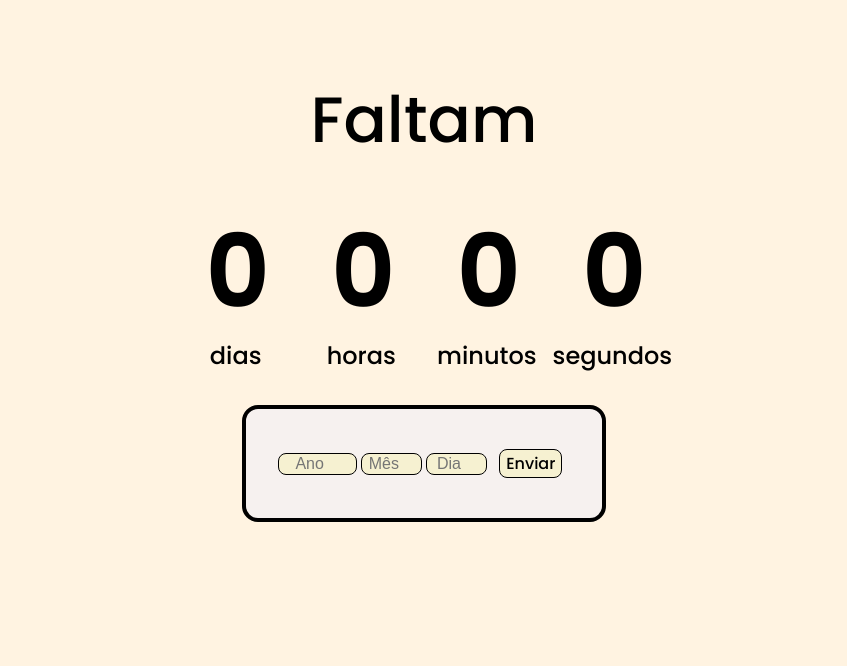
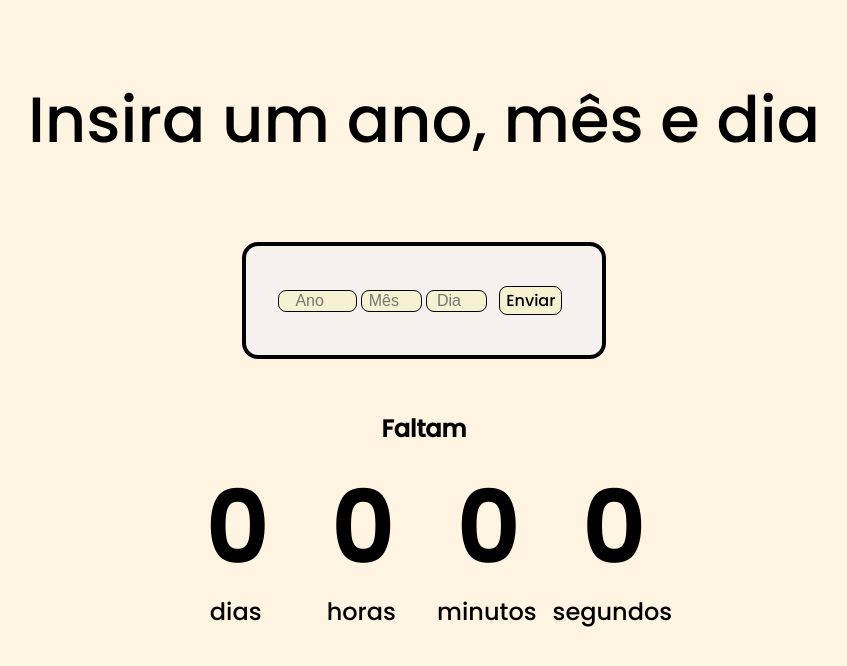
Before and after one commit to LeonardoTorresRodrigues/contador, a plain HTML site: page index.html in a window 1280 px wide. Shown: the whole page, without its empty margins (216-1063 px from the left). Drawn offline with Linux system fonts and the light colour scheme.

Commit message:
Alterando local do input e adicionando tag h2

```diff
--- a/index.html
+++ b/index.html
@@ -9,7 +9,17 @@
     <title>Contador</title>
 </head>
 <body>
-    <h1>Faltam</h1>
+
+    <h1>Insira um ano, mês e dia</h1>
+
+    <div class="input-container">
+        <input type="number" name="year" min="2022" max="2112" id="year" placeholder="Ano">
+        <input type="number" name="month" min="1" max="12" id="month" placeholder="Mês">
+        <input type="number" name="day" id="day" min="1" max="31" placeholder="Dia">
+        <button onclick="initiateCountdown()">Enviar</button>
+    </div>
+
+    <h2>Faltam</h2>
 
     <div class="countdown-container">
         <div class="countdown-el days-c">
@@ -33,11 +43,6 @@
         </div>
     </div>
 
-    <div class="input-container">
-        <input type="number" name="year" min="2022" max="2112" id="year" placeholder="Ano">
-        <input type="number" name="month" min="1" max="12" id="month" placeholder="Mês">
-        <input type="number" name="day" id="day" min="1" max="31" placeholder="Dia">
-        <button onclick="initiateCountdown()">Enviar</button>
-    </div>
+
 </body>
 </html>
```
